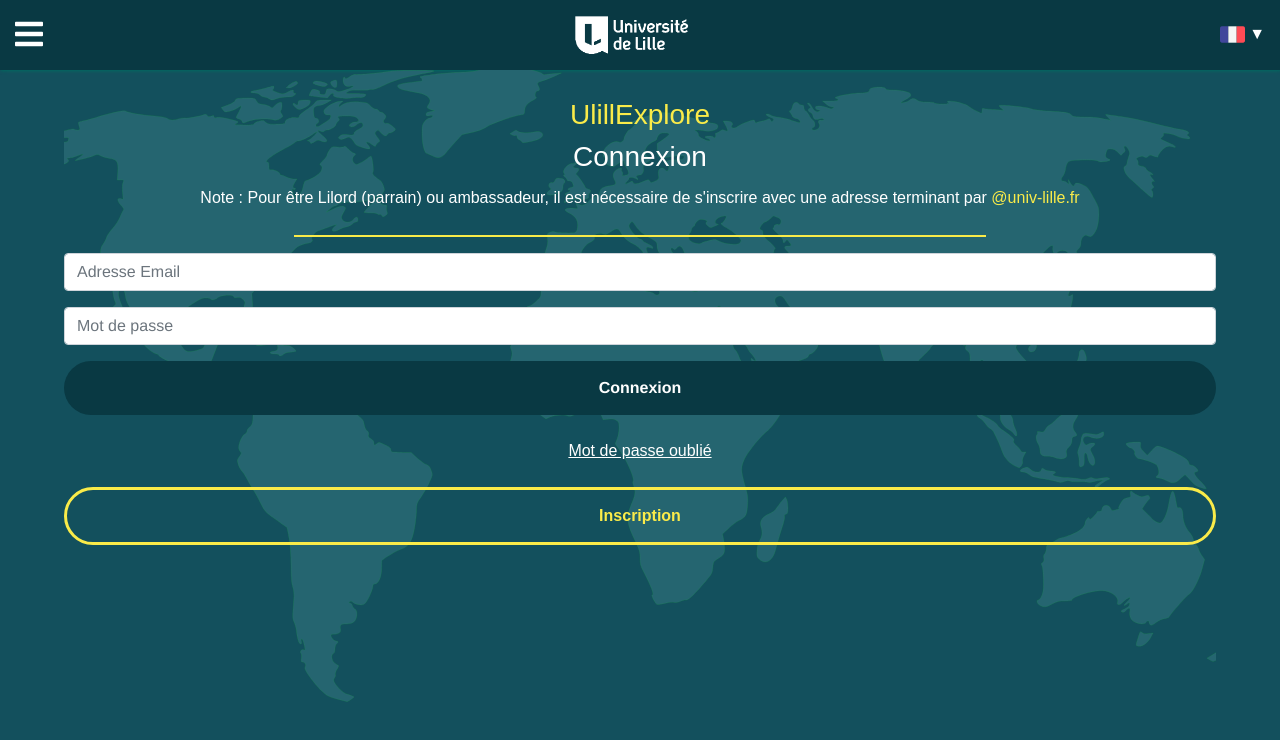
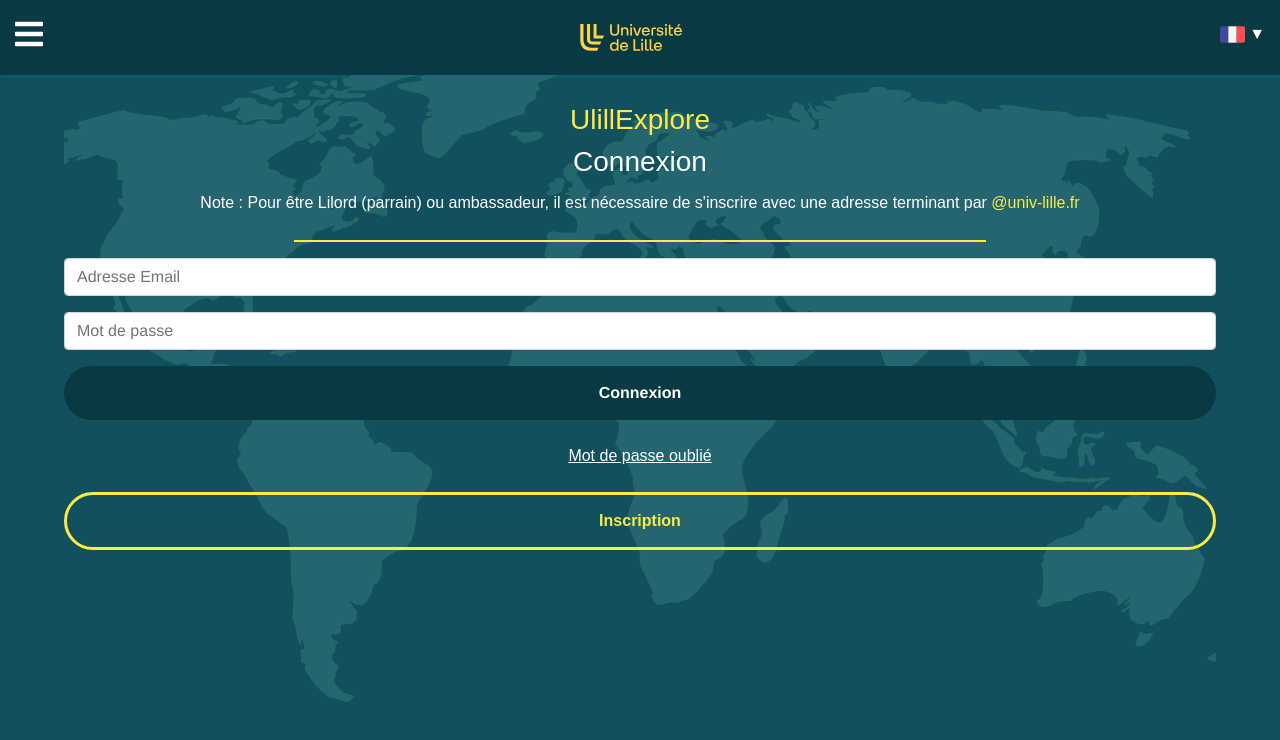
Before and after one commit to benjaminlepine/ulillexploreperso, a Vue app: page /profile#/signin in a window 1280 px wide. Shown: the top 740 px of the page. Built offline with nearby package versions, Linux system fonts and the light colour scheme.

Commit message:
change logo université 2022

```diff
--- a/src/components/NavHeader.vue
+++ b/src/components/NavHeader.vue
@@ -4,7 +4,7 @@
       <i class="fa fa-bars fa-2x bar-menu"></i>
     </div>
     <router-link to="/">
-      <img class="logo-univ" src="../assets/img/logo-univ.gif">
+      <img class="logo-univ" src="../assets/img/logo-univ.svg">
     </router-link>
     <div class="lang-ctn">
       <div @click="showLang = !showLang" ref="button">
```
Also changed, not shown: src/assets/img/logo-univ.svg (added).
